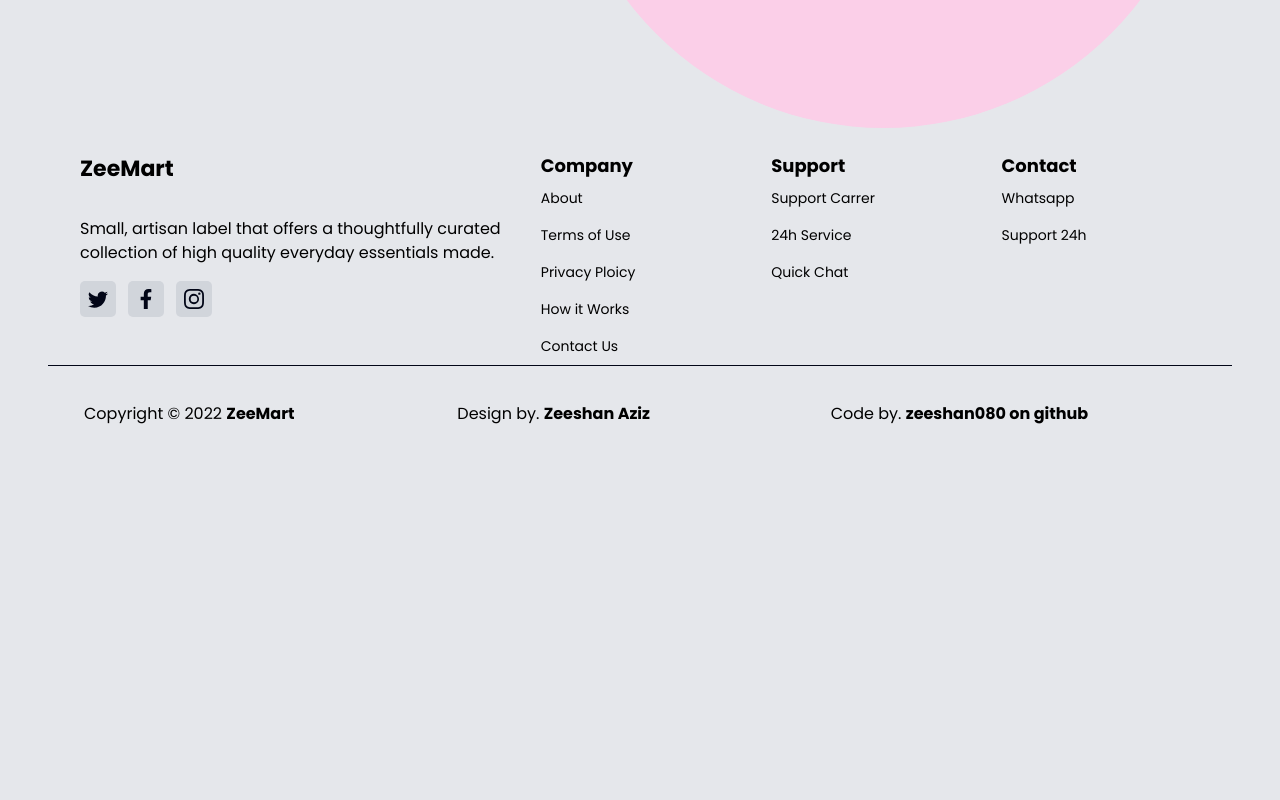
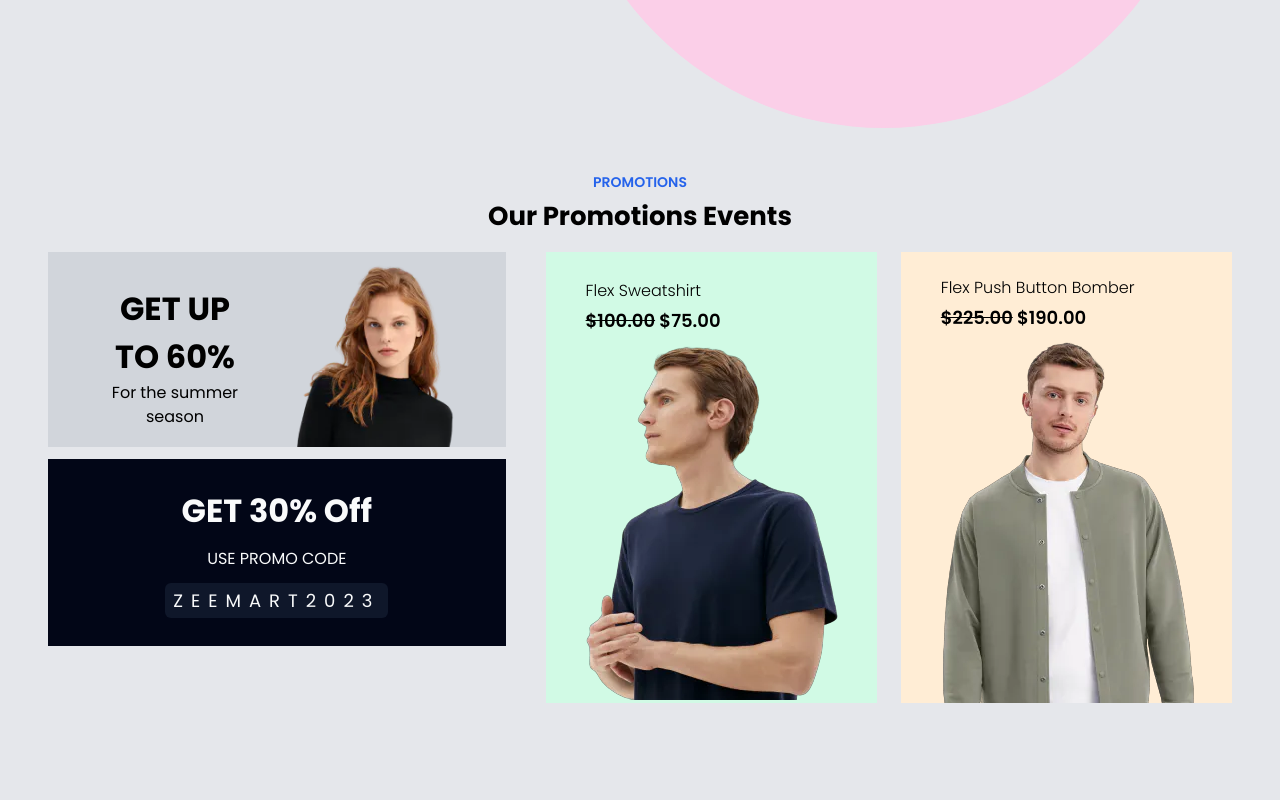
Before and after one commit to zeeshan080/nextjs13, a Next.js app in the folder zee-mart/: page / in a window 1280 px wide. Shown: the part 760-1560 px from the top of the page. Before the commit the page ends 1246 px from the top, so only its background shows below. Built offline with nearby package versions, Linux system fonts and the light colour scheme.

Commit message:
promotions area added

```diff
--- a/zee-mart/src/app/components/ui/hero-header.tsx
+++ b/zee-mart/src/app/components/ui/hero-header.tsx
@@ -6,7 +6,7 @@ import headImage from "../../assets/images/header.webp"
 
 export default function HeroHeader() {
   return (
-    <section className={`${poppins.className} h-screen flex lg:justify-evenly px-6  lg:px-14 mt-4`}>
+    <section className={`${poppins.className} lg:h-screen flex lg:justify-evenly px-6  lg:px-14 mt-4`}>
         <div className="p-4 lg:w-[40%]">
             <h1  className={`text-[54px] py-6 font-extrabold`}>An Industrial Take on Streetwear</h1>
             <p>Anyone can beat you but no one can beat your outfit as long as you wear Dine outfits.</p>
--- /dev/null
+++ b/zee-mart/src/app/components/ui/promotions.tsx
@@ -0,0 +1,65 @@
+import { poppins } from "@/app/utils/webfonts";
+import Image from "next/image";
+import summerWoman from "../../assets/images/summer.webp";
+import summerMan from "../../assets/images/summer-man.webp";
+import winterMan from "../../assets/images/winner-man.webp";
+
+export default function Promotions() {
+  return (
+    <section className={`${poppins.className} py-7 px-12 lg:h-screen`}>
+      <div className="flex flex-col items-center gap-y-1 my-4">
+        <p className="text-blue-600 text-[14px] font-semibold">PROMOTIONS</p>
+        <h1 className="text-[26px] font-bold">Our Promotions Events</h1>
+      </div>
+
+      <div className="flex flex-col lg:flex-row gap-10 w-full">
+        <div className="flex flex-col gap-y-3 lg:w-[40%]">
+          <div className="flex flex-col items-center lg:flex-row bg-gray-300 w-full">
+            <div className="lg:w-[45%] text-center p-2 lg:pl-14 lg:pt-6">
+              <h3 className="text-[32px] font-extrabold">GET UP TO 60%</h3>
+              <p className="text-[16px] font-normal">For the summer season</p>
+            </div>
+            <div className="w-[85%] lg:w-[55%]">
+              <Image src={summerWoman} alt={""} />
+            </div>
+          </div>
+
+          <div className="flex flex-col items-center gap-y-3 bg-slate-950 w-full text-gray-50 py-7">
+            <h3 className="text-[32px] font-extrabold">GET 30% Off</h3>
+            <p className="text-[16px] font-normal">USE PROMO CODE</p>
+            <h4 className="rounded-[6px] px-2  py-1 bg-slate-900 text-[18px] tracking-[8px]">
+              ZEEMART2023
+            </h4>
+          </div>
+        </div>
+        <div className="flex gap-6 flex-col lg:flex-row lg:w-[60%]">
+          <div className="flex flex-col items-center justify-center bg-emerald-100 w-full">
+            <div className="pl-10 pt-6 w-full">
+              <h3 className="text-[16px] font-light">Flex Sweatshirt</h3>
+              <p className="text-[18px] font-semibold py-1">
+                <span className="line-through">$100.00</span> $75.00
+              </p>
+            </div>
+            <div className="lg:w-full w-[60%] flex justify-center ">
+              <Image src={summerMan} alt={""} />
+            </div>
+          </div>
+
+          <div className="flex flex-col items-center justify-center bg-orange-100 w-full">
+            <div className="pl-10 pt-6 w-full">
+              <h3 className="text-[16px] font-light">
+                Flex Push Button Bomber
+              </h3>
+              <p className="text-[18px] font-semibold py-1">
+                <span className="line-through">$225.00</span> $190.00
+              </p>
+            </div>
+            <div className="lg:w-full w-[60%] flex justify-center">
+              <Image src={winterMan} alt={""} />
+            </div>
+          </div>
+        </div>
+      </div>
+    </section>
+  );
+}
--- a/zee-mart/src/app/page.tsx
+++ b/zee-mart/src/app/page.tsx
@@ -1,9 +1,12 @@
+
+import Promotions from "./components/ui/promotions";
 import HeroHeader from "./components/ui/hero-header";
 
 export default function Home() {
   return (
     <main>
       <HeroHeader/>
+      <Promotions/>
     </main>
   )
 }
```
